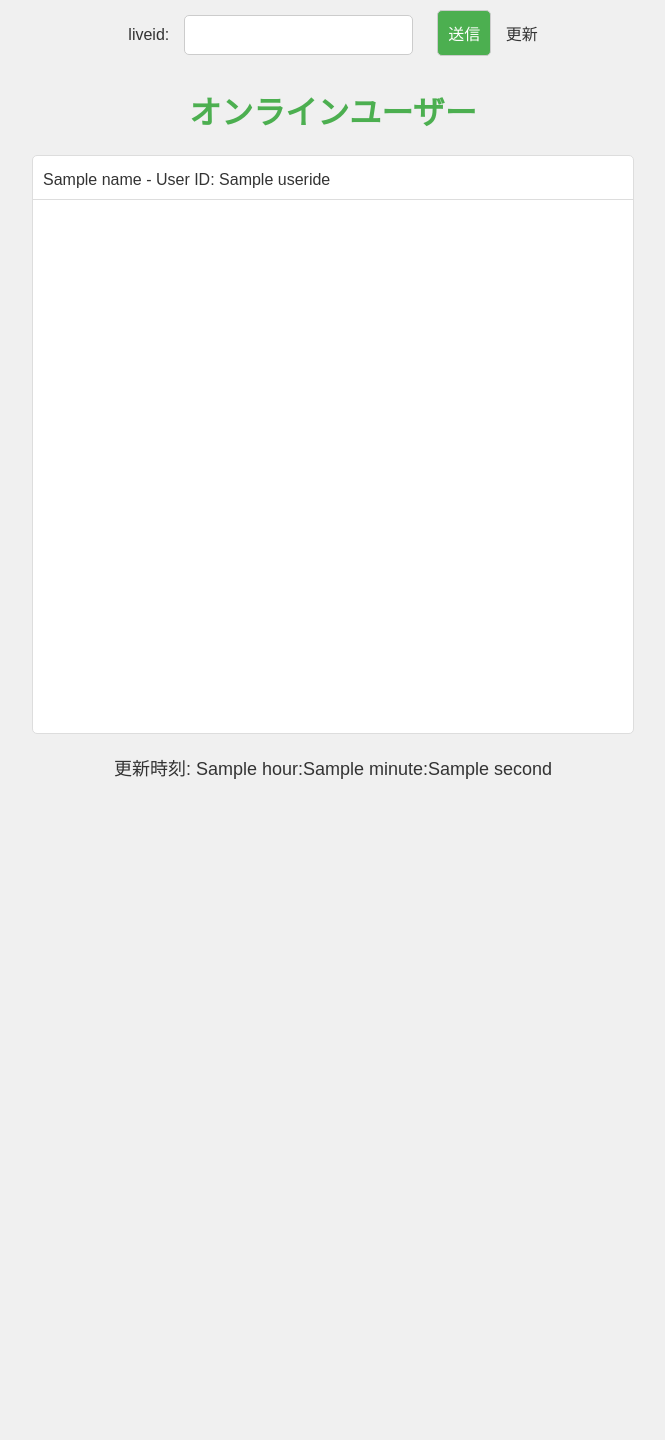
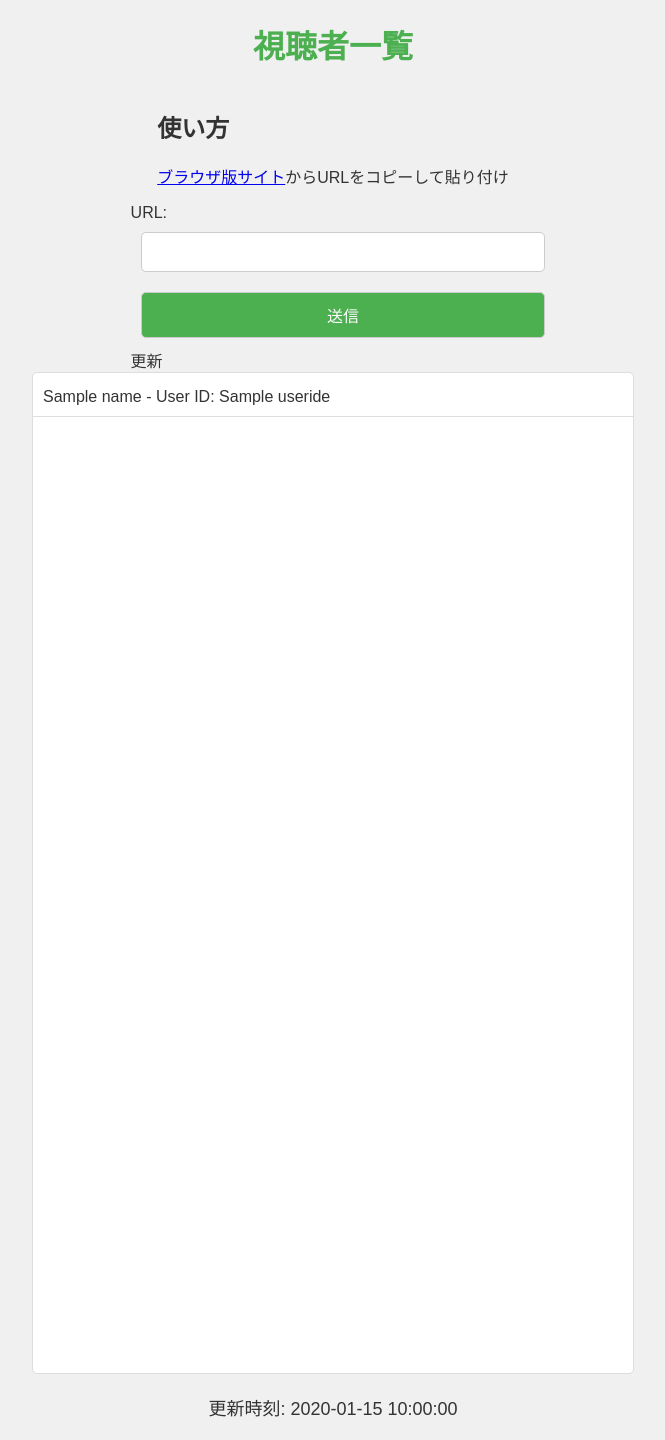
Before and after one commit to saipi-1129/Mirrativ-Online-Viewer-Web, a Flask app: template templates/index.html in a window 1280 px wide. Shown: the whole page, without its empty margins (307-972 px from the left). Before the commit the page ends 779 px from the top, so only its background shows below. Run offline with Flask 3, Linux system fonts and the light colour scheme; the template is opened without the code that fills it: most values are stand-ins (such as "Sample title", 1, 10 or a date in 2020).

Commit message:
Add files via upload

```diff
--- a/app.py
+++ b/app.py
@@ -1,9 +1,10 @@
 from flask import Flask, render_template, request
 import requests
-import time
+import datetime
+import re
 
 # Webアプリ作成
-app = Flask(__name__)
+app = Flask(__name__, static_folder='./templates/images')
 
 # エンドポイント設定（ルーティング）
 @app.route('/')
@@ -12,8 +13,17 @@ def fetch_online_users():
     live_id = request.args.get('live_id', '') or request.form.get('liveid', '')
 
     if not live_id:
-        return render_template("index.html", hour=False, minute=False, second=False, names=False, userides=False, error="Live ID is required.")
+        return render_template("index.html", names=False, userides=False, error="Live ID is required.")
     else:
+        # URLが渡される想定で、その中からlive_idを正規表現で抽出
+        pattern = r"live/([a-zA-Z0-9_]+)"
+        match = re.search(pattern, live_id)  # live_idの中にURLが渡されたと想定して正規表現マッチ
+        if match:
+            live_id = match.group(1)  # live_idを更新
+        else:
+            # live_idがURL形式でない場合も、単にlive_idとして使う
+            pass
+
         url = f"https://www.mirrativ.com/api/live/online_users?live_id={live_id}&page=1"
         headers = {
             'User-Agent': 'MR_APP/10.45.3/Android/PIXEL 8/12',
@@ -36,12 +46,11 @@ def fetch_online_users():
             userides = {item['name']: item['user_id'] for item in user_info}
 
             # 現在時刻を取得
-            current_time = time.localtime()
-            hour = current_time.tm_hour
-            minute = current_time.tm_min
-            second = current_time.tm_sec
+            dt_now = datetime.datetime.now()
+            print(dt_now.isoformat())
+            time = dt_now.isoformat()
 
-            return render_template("index.html", hour=hour, minute=minute, second=second, names=names, userides=userides, error=None)
+            return render_template("index.html", time=time, names=names, userides=userides, error=None)
         else:
             return render_template("index.html", error="Failed to fetch online users. Please try again later.")
 
@@ -54,4 +63,4 @@ def liveid():
     return fetch_online_users()
 
 if __name__ == '__main__':
-    app.run(host="0.0.0.0",debug=True)
+    app.run(host="0.0.0.0", debug=True)
--- a/templates/index.html
+++ b/templates/index.html
@@ -16,11 +16,16 @@
         flex-direction: column;
         align-items: center;
         justify-content: center;
-        height: 100vh;
+        min-height: 100vh;
+        box-sizing: border-box; /* スクロールバーのズレ対策 */
       }
+
       h1 {
         color: #4caf50;
+        text-align: center;
+        font-size: 2em; /* モバイルでも読みやすいサイズに */
       }
+
       input,
       button {
         padding: 10px;
@@ -28,51 +33,99 @@
         border: 1px solid #ccc;
         border-radius: 5px;
         font-size: 16px;
+        width: 100%; /* モバイル画面に合わせるために幅を100%に */
+        box-sizing: border-box;
       }
+
       button {
         background-color: #4caf50;
         color: white;
         cursor: pointer;
       }
+
       button:hover {
         background-color: #45a049;
       }
+
       .fa-refresh {
         cursor: pointer;
       }
-
 
       #time {
         font-size: 18px;
         margin: 20px 0;
       }
+
       ul {
         list-style-type: none;
         padding: 0;
         margin: 0;
         width: 100%;
         max-width: 600px;
-        height: 1000px; /* 固定高さ */
-        overflow-y: auto; /* スクロール可能にする */
+        height: 1000px; /* モバイル表示用に高さを調整 */
+        overflow-y: auto;
         border: 1px solid #ddd;
         border-radius: 5px;
         background-color: #fff;
       }
+
       li {
         background-color: #fff;
         margin: 5px 0;
         padding: 10px;
         border-bottom: 1px solid #ddd;
+
       }
+
       #error {
         color: red;
         font-weight: bold;
       }
+
+      .how img {
+        max-width: 600px; /* 画像の最大幅を設定 */
+        width: 100%; /* 幅を100%にして親要素に合わせる */
+        height: auto; /* 高さは自動調整 */
+      }
+
+      /* モバイル用のスタイル */
+      @media (max-width: 600px) {
+        body {
+          padding: 10px;
+        }
+
+        h1 {
+          font-size: 1.5em;
+        }
+
+        ul {
+          height: 1000px; /* モバイル表示用にリストの高さをさらに調整 */
+        }
+
+        input,
+        button {
+          font-size: 14px;
+        }
+
+        .how img {
+          max-width: 100%; /* スマホの画面幅に合わせて画像を縮小 */
+          height: auto;
+        }
+      }
     </style>
+
   </head>
   <body>
+    <h1>視聴者一覧</h1>
+    <div class="how">
+      <h2>使い方</h2>
+      <p><a href="https://www.mirrativ.com/">ブラウザ版サイト</a>からURLをコピーして貼り付け</p>
+      <!-- <img src="images/example.png" alt="" >  -->
+    </div>
+
+
     <form action="/liveid" method="POST">
-      <label for="liveid">liveid:</label>
+      <label for="liveid">URL:</label>
       <input name="liveid" value=""></input>
       <button type="submit">送信</button>
       <a onclick="window.location.reload(true);">
@@ -81,7 +134,7 @@
     </form>
 
 
-    <h1>オンラインユーザー</h1>
+
     {% if error %}
     <div id="error">{{ error }}</div>
     {% endif %}
@@ -98,16 +151,49 @@
 
     {% if hour is not none %}
     <div id="time">
-      更新時刻: {{ hour }}:{{ minute }}:{{ second }}
+      更新時刻: {{ time }}
     </div>
     {% endif %}
   </body>
   <script>
-    // Only activate auto-reload if the current URL is /liveid
+    let reloadInterval;
+
+    // リロードを開始する関数
+    function startAutoReload() {
+      if (!reloadInterval) {
+        reloadInterval = setInterval(function() {
+          window.location.reload(true);
+        }, 30000); // 30秒ごとにリロード
+      }
+    }
+
+    // リロードを停止する関数
+    function stopAutoReload() {
+      if (reloadInterval) {
+        clearInterval(reloadInterval);
+        reloadInterval = null;
+      }
+    }
+
+    // 現在のURLが /liveid であるかをチェックして、リロードを設定
     if (window.location.pathname === '/liveid') {
-      setInterval(function() {
-        window.location.reload(true);
-      }, 10000); // 10000 milliseconds = 10 seconds
+      const imgElement = document.querySelector('.how img');
+      if (imgElement) {
+        imgElement.style.display = 'none'; // 画像を隠す
+      }
+      // ページが非アクティブになった場合の処理
+      document.addEventListener('visibilitychange', function() {
+        if (document.visibilityState === 'visible') {
+          // タブがアクティブになったらリロードを再開
+          startAutoReload();
+        } else {
+          // タブが非アクティブになったらリロードを停止
+          stopAutoReload();
+        }
+      });
+
+      // ページ読み込み時にリロードを開始
+      startAutoReload();
     }
   </script>
 </html>
```
Also changed, not shown: templates/images/e.PNG (added), templates/images/example.PNG (added).
